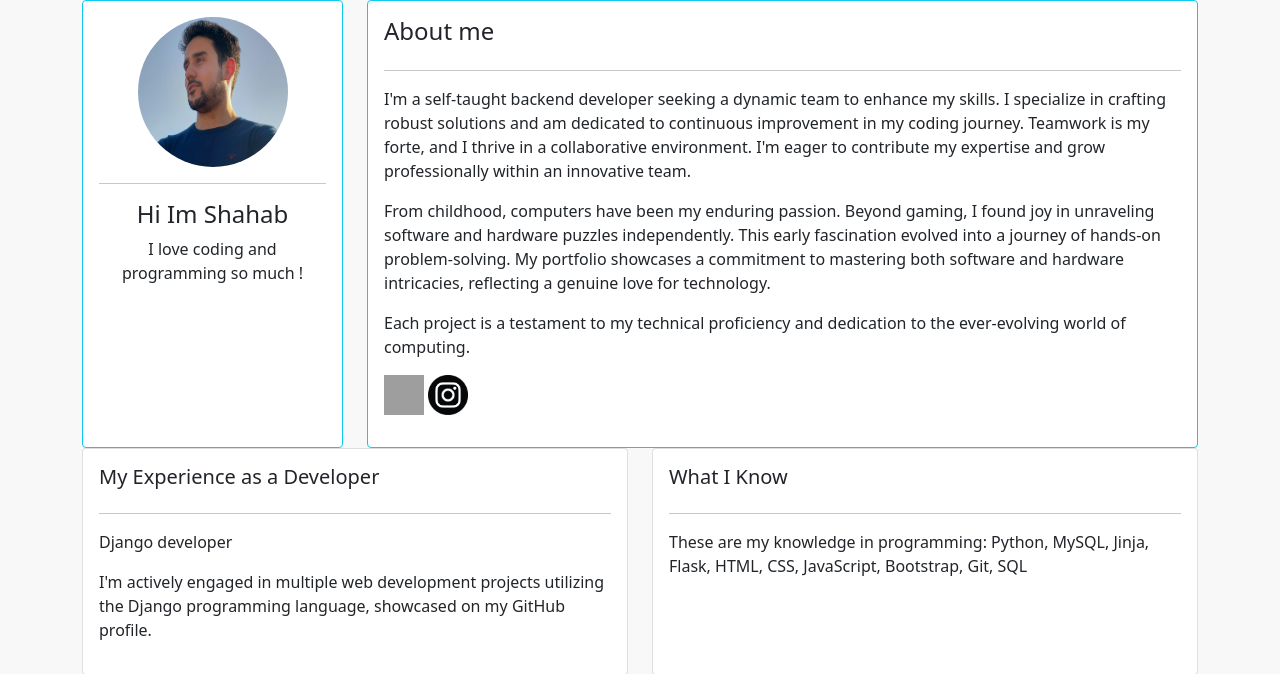
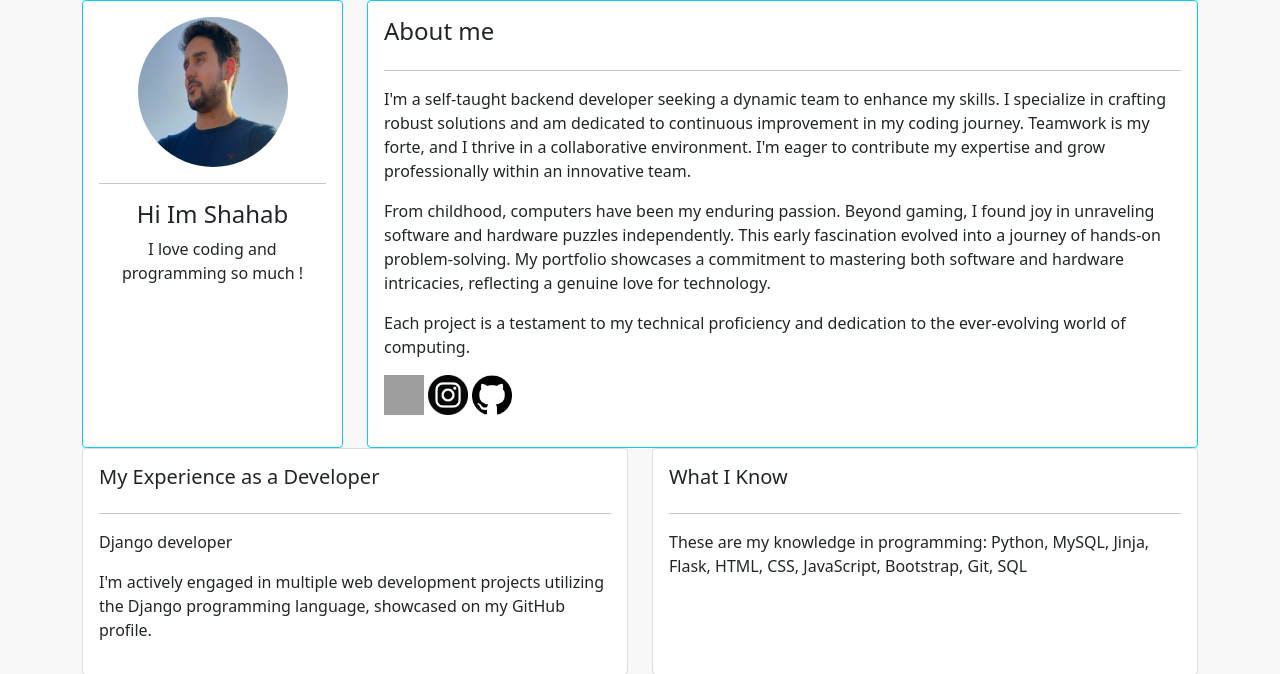
Before and after one commit to meteorite75/Django-Portfolio, a Django app: template mywebsite/base/templates/base/home.html in a window 1280 px wide. Shown: the top 674 px of the page. Run offline with Django 5.2, Linux system fonts and the light colour scheme; the template is opened without the code that fills it, so the values that code supplies are empty; grey boxes are pictures that could not be loaded.

Commit message:
adding github icoon

```diff
--- a/mywebsite/base/templates/base/home.html
+++ b/mywebsite/base/templates/base/home.html
@@ -36,6 +36,7 @@
                     <ul class="social-links">
 						<li><img class="social" src="{% static 'images/linkedin.png' %}"></li>
 						<li><img class="social" src="{% static 'images/instagram.png' %}"></li>
+						<li><img class="social" src="{% static 'images/github.png' %}"></li>
 					</ul>
 
                 </div>
```
Also changed, not shown: mywebsite/static/images/github.png (added).
